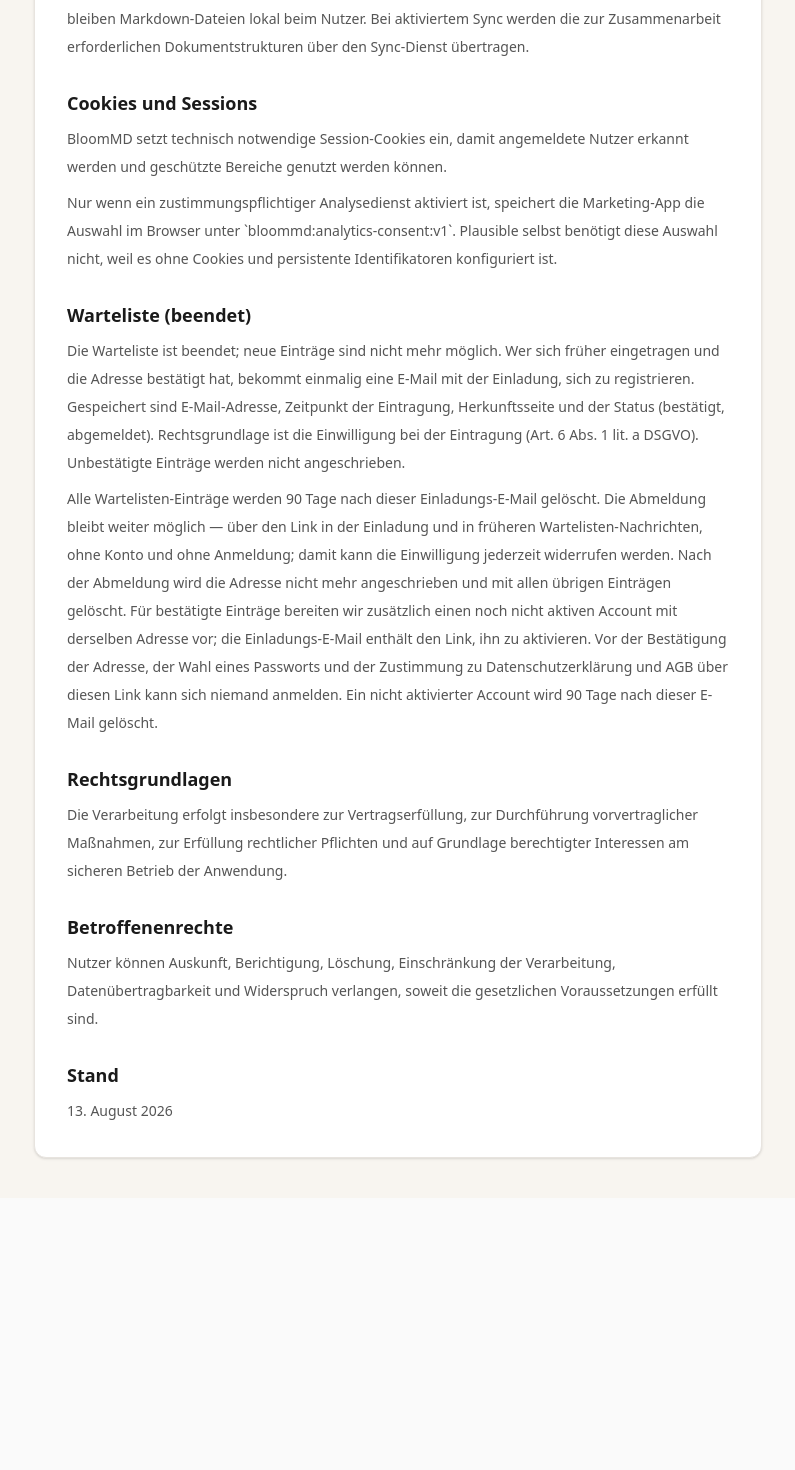
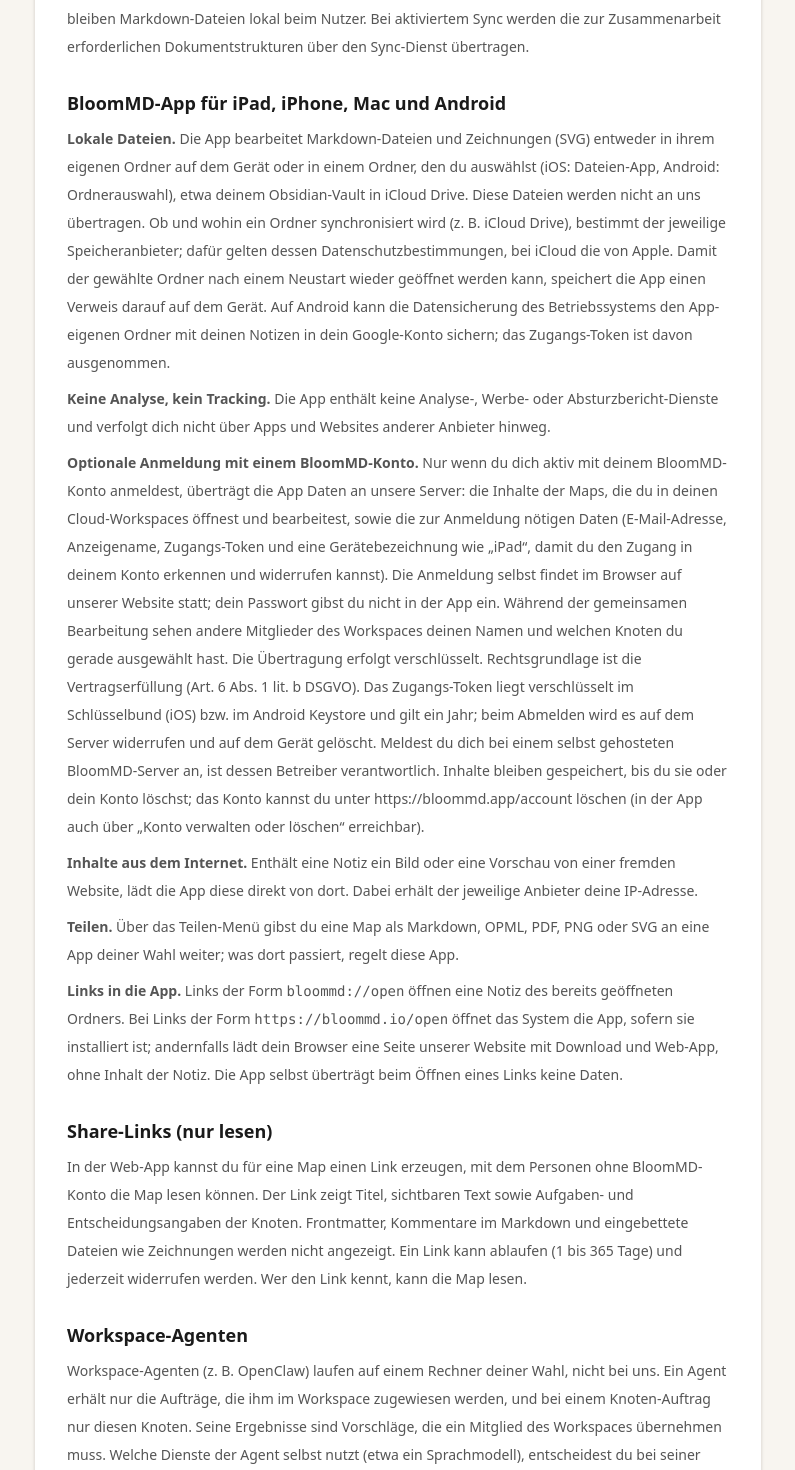
Before and after one commit to moellenbeck-digital/BloomMD, a Next.js app in the folder apps/marketing/: page /datenschutz in a window 1280 px wide. Shown: the part 1220-2690 px from the top of the page, without its empty margins (242-1037 px from the left). Before the commit the page ends 2418 px from the top, so only its background shows below. Built offline with nearby package versions, Linux system fonts and the light colour scheme; no server answers; what @bloommd/ui would draw is missing.

Commit message:
feat(marketing): Datenschutzerklärung um App, Share-Links und Agenten erweitert; Impressum-Test (#26)

```diff
--- a/apps/marketing/src/app/datenschutz/page.tsx
+++ b/apps/marketing/src/app/datenschutz/page.tsx
@@ -65,6 +65,36 @@ export default async function DatenschutzPage({ searchParams }: { searchParams:
         <p>{en ? "Realtime sync is initially optional and may be operated as a beta feature. Without sync enabled, Markdown files remain local. With sync enabled, the document structures required for collaboration are transmitted through the sync service." : "Realtime-Sync ist zunächst optional und kann als Beta betrieben werden. Ohne aktivierten Sync bleiben Markdown-Dateien lokal beim Nutzer. Bei aktiviertem Sync werden die zur Zusammenarbeit erforderlichen Dokumentstrukturen über den Sync-Dienst übertragen."}</p>
       </LegalSection>
 
+      <LegalSection title={en ? "BloomMD app for iPad, iPhone, Mac and Android" : "BloomMD-App für iPad, iPhone, Mac und Android"}>
+        {en ? (
+          <>
+            <p><strong>Local files.</strong> The app edits Markdown files and drawings (SVG) either in its own folder on the device or in a folder you pick (iOS: Files app, Android: folder picker), such as your Obsidian vault in iCloud Drive. These files are not transmitted to us. Whether and where a folder is synced (e.g. iCloud Drive) is decided by the respective storage provider, whose privacy policy applies – for iCloud, Apple's. To reopen the chosen folder after a restart, the app stores a reference to it on the device. On Android, the operating system's backup may save the app's own folder with your notes to your Google account; the sign-in token is excluded from it.</p>
+            <p><strong>No analytics, no tracking.</strong> The app contains no analytics, advertising or crash-reporting services and does not track you across apps and websites owned by other companies.</p>
+            <p><strong>Optional sign-in with a BloomMD account.</strong> Only when you actively sign in with your BloomMD account does the app transmit data to our servers: the content of the maps you open and edit in your cloud workspaces and the data needed to sign in (email address, display name, access token and a device name such as "iPad" so you can recognise and revoke the access in your account). Signing in happens in the browser on our website; you never enter your password in the app. While editing together, other members of the workspace see your name and which node you have selected. Data is transmitted encrypted. The legal basis is performance of a contract (Art. 6(1)(b) GDPR). The access token is stored encrypted in the keychain (iOS) or the Android Keystore and is valid for one year; signing out revokes it on the server and deletes it on the device. If you sign in to a self-hosted BloomMD server, its operator is responsible. Content is kept until you delete it or your account; you can delete your account at https://bloommd.app/account (also reachable in the app under "Manage or delete account").</p>
+            <p><strong>Content from the internet.</strong> If a note contains an image or a preview from another website, the app loads it directly from there. The provider of that website receives your IP address.</p>
+            <p><strong>Sharing.</strong> The share sheet hands a map as Markdown, OPML, PDF, PNG or SVG to an app of your choice; what happens there is governed by that app.</p>
+            <p><strong>Links into the app.</strong> Links like <code>bloommd://open</code> open a note in the folder that is already open. For links like <code>https://bloommd.io/open</code>, the system opens the app if it is installed; otherwise your browser loads a page of our website with the download and the web app, without any content of the note. The app itself transmits no data when opening a link.</p>
+          </>
+        ) : (
+          <>
+            <p><strong>Lokale Dateien.</strong> Die App bearbeitet Markdown-Dateien und Zeichnungen (SVG) entweder in ihrem eigenen Ordner auf dem Gerät oder in einem Ordner, den du auswählst (iOS: Dateien-App, Android: Ordnerauswahl), etwa deinem Obsidian-Vault in iCloud Drive. Diese Dateien werden nicht an uns übertragen. Ob und wohin ein Ordner synchronisiert wird (z. B. iCloud Drive), bestimmt der jeweilige Speicheranbieter; dafür gelten dessen Datenschutzbestimmungen, bei iCloud die von Apple. Damit der gewählte Ordner nach einem Neustart wieder geöffnet werden kann, speichert die App einen Verweis darauf auf dem Gerät. Auf Android kann die Datensicherung des Betriebssystems den App-eigenen Ordner mit deinen Notizen in dein Google-Konto sichern; das Zugangs-Token ist davon ausgenommen.</p>
+            <p><strong>Keine Analyse, kein Tracking.</strong> Die App enthält keine Analyse-, Werbe- oder Absturzbericht-Dienste und verfolgt dich nicht über Apps und Websites anderer Anbieter hinweg.</p>
+            <p><strong>Optionale Anmeldung mit einem BloomMD-Konto.</strong> Nur wenn du dich aktiv mit deinem BloomMD-Konto anmeldest, überträgt die App Daten an unsere Server: die Inhalte der Maps, die du in deinen Cloud-Workspaces öffnest und bearbeitest, sowie die zur Anmeldung nötigen Daten (E-Mail-Adresse, Anzeigename, Zugangs-Token und eine Gerätebezeichnung wie „iPad“, damit du den Zugang in deinem Konto erkennen und widerrufen kannst). Die Anmeldung selbst findet im Browser auf unserer Website statt; dein Passwort gibst du nicht in der App ein. Während der gemeinsamen Bearbeitung sehen andere Mitglieder des Workspaces deinen Namen und welchen Knoten du gerade ausgewählt hast. Die Übertragung erfolgt verschlüsselt. Rechtsgrundlage ist die Vertragserfüllung (Art. 6 Abs. 1 lit. b DSGVO). Das Zugangs-Token liegt verschlüsselt im Schlüsselbund (iOS) bzw. im Android Keystore und gilt ein Jahr; beim Abmelden wird es auf dem Server widerrufen und auf dem Gerät gelöscht. Meldest du dich bei einem selbst gehosteten BloomMD-Server an, ist dessen Betreiber verantwortlich. Inhalte bleiben gespeichert, bis du sie oder dein Konto löschst; das Konto kannst du unter https://bloommd.app/account löschen (in der App auch über „Konto verwalten oder löschen“ erreichbar).</p>
+            <p><strong>Inhalte aus dem Internet.</strong> Enthält eine Notiz ein Bild oder eine Vorschau von einer fremden Website, lädt die App diese direkt von dort. Dabei erhält der jeweilige Anbieter deine IP-Adresse.</p>
+            <p><strong>Teilen.</strong> Über das Teilen-Menü gibst du eine Map als Markdown, OPML, PDF, PNG oder SVG an eine App deiner Wahl weiter; was dort passiert, regelt diese App.</p>
+            <p><strong>Links in die App.</strong> Links der Form <code>bloommd://open</code> öffnen eine Notiz des bereits geöffneten Ordners. Bei Links der Form <code>https://bloommd.io/open</code> öffnet das System die App, sofern sie installiert ist; andernfalls lädt dein Browser eine Seite unserer Website mit Download und Web-App, ohne Inhalt der Notiz. Die App selbst überträgt beim Öffnen eines Links keine Daten.</p>
+          </>
+        )}
+      </LegalSection>
+
+      <LegalSection title={en ? "Share links (read-only)" : "Share-Links (nur lesen)"}>
+        <p>{en ? "In the web app you can create a link that lets people without a BloomMD account read a map. The link shows titles, visible text and task and decision details of the nodes. Frontmatter, Markdown comments and embedded files such as drawings are not shown. A link can expire (1 to 365 days) and can be revoked at any time. Anyone who knows the link can read the map." : "In der Web-App kannst du für eine Map einen Link erzeugen, mit dem Personen ohne BloomMD-Konto die Map lesen können. Der Link zeigt Titel, sichtbaren Text sowie Aufgaben- und Entscheidungsangaben der Knoten. Frontmatter, Kommentare im Markdown und eingebettete Dateien wie Zeichnungen werden nicht angezeigt. Ein Link kann ablaufen (1 bis 365 Tage) und jederzeit widerrufen werden. Wer den Link kennt, kann die Map lesen."}</p>
+      </LegalSection>
+
+      <LegalSection title={en ? "Workspace agents" : "Workspace-Agenten"}>
+        <p>{en ? "Workspace agents (e.g. OpenClaw) run on a computer of your choice, not on our servers. An agent only receives tasks assigned to it in the workspace, and for a node task only that node. Its results are proposals that a workspace member has to accept. Which services the agent itself uses (such as a language model) is up to you when you set it up. The mobile app contains no agent features." : "Workspace-Agenten (z. B. OpenClaw) laufen auf einem Rechner deiner Wahl, nicht bei uns. Ein Agent erhält nur die Aufträge, die ihm im Workspace zugewiesen werden, und bei einem Knoten-Auftrag nur diesen Knoten. Seine Ergebnisse sind Vorschläge, die ein Mitglied des Workspaces übernehmen muss. Welche Dienste der Agent selbst nutzt (etwa ein Sprachmodell), entscheidest du bei seiner Einrichtung. Die Mobile-App enthält keine Agenten-Funktionen."}</p>
+      </LegalSection>
+
       <LegalSection title={en ? "Cookies and sessions" : "Cookies und Sessions"}>
         <p>{en ? "BloomMD uses technically necessary session cookies so signed-in users can be recognised and protected areas can work." : "BloomMD setzt technisch notwendige Session-Cookies ein, damit angemeldete Nutzer erkannt werden und geschützte Bereiche genutzt werden können."}</p>
         <p>{en ? <>Only if a consent-required analytics service is enabled, the marketing app stores that choice in the browser under `bloommd:analytics-consent:v1`. Plausible itself does not require this choice because it is configured without cookies or persistent identifiers.</> : <>Nur wenn ein zustimmungspflichtiger Analysedienst aktiviert ist, speichert die Marketing-App die Auswahl im Browser unter `bloommd:analytics-consent:v1`. Plausible selbst benötigt diese Auswahl nicht, weil es ohne Cookies und persistente Identifikatoren konfiguriert ist.</>}</p>
--- a/apps/marketing/src/lib/legal.ts
+++ b/apps/marketing/src/lib/legal.ts
@@ -1,4 +1,4 @@
-export const LEGAL_STATUS = "13. August 2026";
+export const LEGAL_STATUS = "4. November 2026";
 
 function legalEnv(key: string, fallback = "Noch einzutragen vor Live-Verkauf") {
   return process.env[key]?.trim() || fallback;
```
Also changed, not shown: 1 other file (tests, documents, lock files or other folders).
